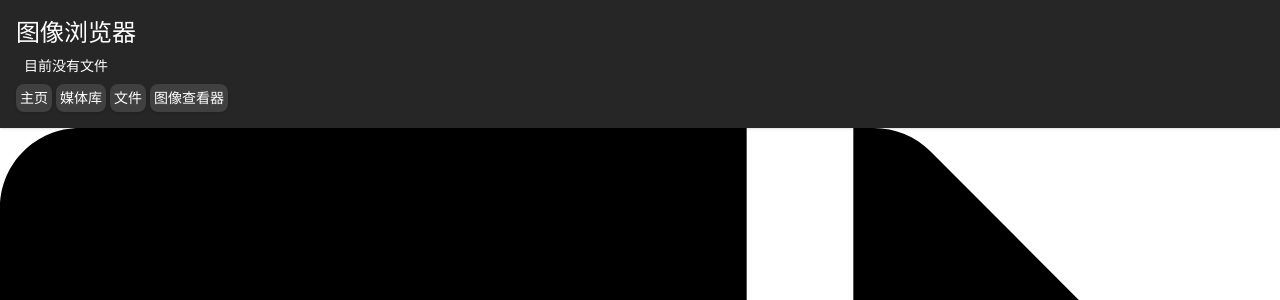
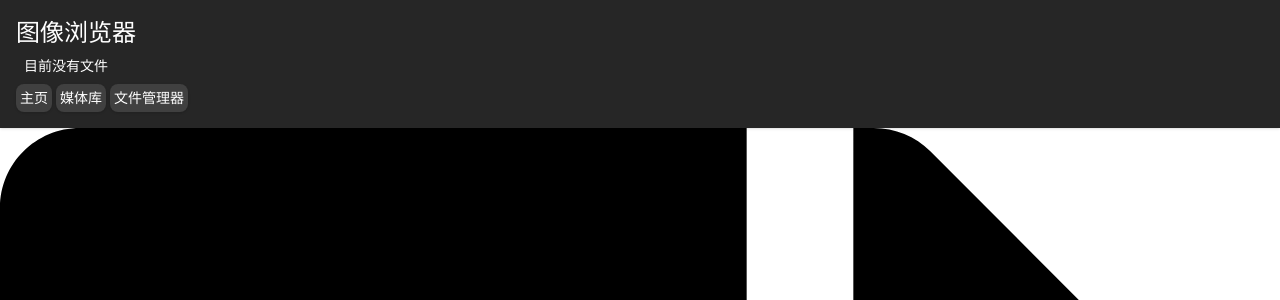
Before and after one commit to Zincles/MediaCarnival, a Django app: page /image_viewer/ in a window 1280 px wide. Shown: the top 300 px of the page. Run offline with Django 4.2, Linux system fonts and the light colour scheme; some libraries are stand-ins or nearby versions.

Commit message:
小修小补

```diff
--- a/file_browser/views.py
+++ b/file_browser/views.py
@@ -9,6 +9,9 @@ def file_browser(request, path=""):
 
     if os.path.isdir(path):
         raws = os.listdir(path)
+
+        # 对raws进行按名称从A-Z, a-z的排序
+        raws = sorted(raws, key=lambda x: x.lower())
 
         # path是路径。 根据path路径下的文件创建两个字符串数组，字符串分别为path路径下所有子路径/文件的绝对路径
         files = [os.path.join(path, raw) for raw in raws if os.path.isfile(os.path.join(path, raw))]
--- a/templates/components/panel/status_panel.html
+++ b/templates/components/panel/status_panel.html
@@ -2,24 +2,17 @@
 位于网页上端的状态栏。可用于切换界面。 由其他HTML文件引用。
 引用的网页需确保也同时引用了Tailwind CSS。
 -->
-
-{% comment %}
-<style>
-  .status-panel {
-    background-color: #333;
-    color: #fff;
-    padding: 10px;
-  }
-</style>
-{% endcomment %}
 
 <div class="status-panel bg-neutral-800 text-white text-sm p-4 shadow mx-auto">
   <h1 class="text-2xl">{{TITLE|default:"TITLE"}}</h1>
   <p class="p-2">{{PARA|default:"PARA"}}</p>
   <div class="flex space-x-1">
     <a class="shadow rounded-lg p-1 bg-neutral-700 hover:bg-blue-500" href="{% url 'media_library:home' %}">主页</a>
-    <a class="shadow rounded-lg p-1 bg-neutral-700 hover:bg-blue-500" href="{% url 'media_library:libraries' %}">媒体库</a>
-    <a class="shadow rounded-lg p-1 bg-neutral-700 hover:bg-blue-500" href="{% url 'file_browser:home' %}">文件</a>
-    <a class="shadow rounded-lg p-1 bg-neutral-700 hover:bg-blue-500" href="{% url 'image_viewer:home' %}">图像查看器</a>
+    <a class="shadow rounded-lg p-1 bg-neutral-700 hover:bg-blue-500" href="{% url 'media_library:libraries' %}"
+      >媒体库</a
+    >
+    <a class="shadow rounded-lg p-1 bg-neutral-700 hover:bg-blue-500" href="{% url 'file_browser:home' %}"
+      >文件管理器</a
+    >
   </div>
 </div>
```
